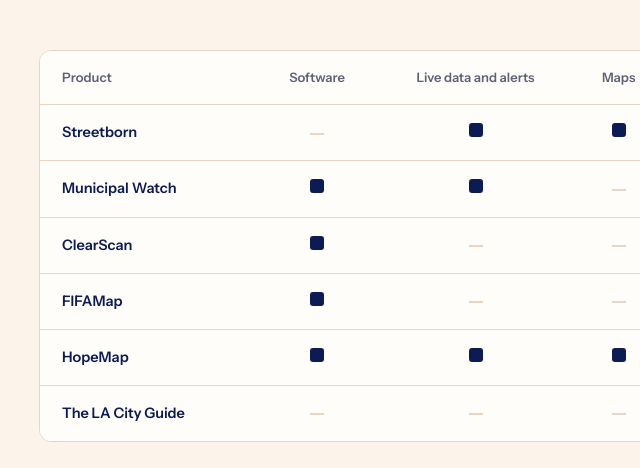
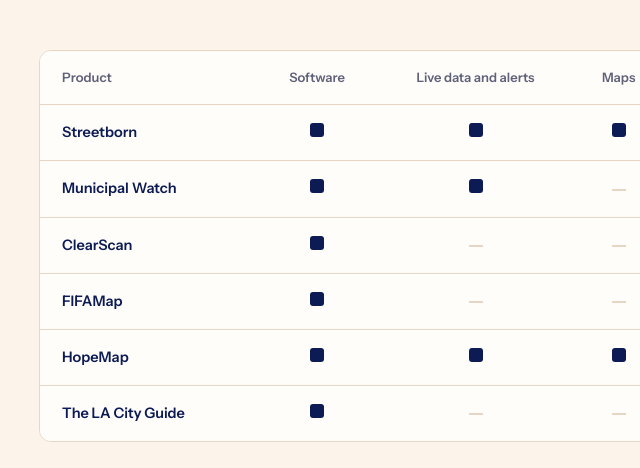
Before and after one commit to unmountapp/chocoberryexclusive.com, a plain HTML site: page index.html in a window 1280 px wide. Shown: the part 2262-2730 px from the top of the page, 39-679 px from the left. Drawn offline with nearby package versions, Linux system fonts and the light colour scheme; no server answers.

Commit message:
Tick Software for every product in the table
Co-Authored-By: Claude Opus 5.5 <noreply@anthropic.com>
Claude-Session: https://claude.ai/code/session_01C3txvoHoAGirgpX932Gyku

```diff
--- a/index.html
+++ b/index.html
@@ -447,12 +447,12 @@ h1 .wd{display:inline-block;opacity:0;transform:translateY(.45em);animation:wd .
         <tr><th scope="col">Product</th><th scope="col">Software</th><th scope="col">Live data and alerts</th><th scope="col">Maps</th><th scope="col">Payments and revenue</th><th scope="col">Multilingual</th><th scope="col">Mobile app</th></tr>
       </thead>
       <tbody>
-        <tr><th scope="row"><a href="#c-streetborn">Streetborn</a></th><td><span class="no" role="img" aria-label="No"></span></td><td><span class="yes" role="img" aria-label="Yes"></span></td><td><span class="yes" role="img" aria-label="Yes"></span></td><td><span class="yes" role="img" aria-label="Yes"></span></td><td><span class="no" role="img" aria-label="No"></span></td><td><span class="no" role="img" aria-label="No"></span></td></tr>
+        <tr><th scope="row"><a href="#c-streetborn">Streetborn</a></th><td><span class="yes" role="img" aria-label="Yes"></span></td><td><span class="yes" role="img" aria-label="Yes"></span></td><td><span class="yes" role="img" aria-label="Yes"></span></td><td><span class="yes" role="img" aria-label="Yes"></span></td><td><span class="no" role="img" aria-label="No"></span></td><td><span class="no" role="img" aria-label="No"></span></td></tr>
         <tr><th scope="row"><a href="#c-municipal">Municipal Watch</a></th><td><span class="yes" role="img" aria-label="Yes"></span></td><td><span class="yes" role="img" aria-label="Yes"></span></td><td><span class="no" role="img" aria-label="No"></span></td><td><span class="yes" role="img" aria-label="Yes"></span></td><td><span class="no" role="img" aria-label="No"></span></td><td><span class="no" role="img" aria-label="No"></span></td></tr>
         <tr><th scope="row"><a href="#c-clearscan">ClearScan</a></th><td><span class="yes" role="img" aria-label="Yes"></span></td><td><span class="no" role="img" aria-label="No"></span></td><td><span class="no" role="img" aria-label="No"></span></td><td><span class="no" role="img" aria-label="No"></span></td><td><span class="no" role="img" aria-label="No"></span></td><td><span class="no" role="img" aria-label="No"></span></td></tr>
         <tr><th scope="row"><a href="#c-fifamap">FIFAMap</a></th><td><span class="yes" role="img" aria-label="Yes"></span></td><td><span class="no" role="img" aria-label="No"></span></td><td><span class="no" role="img" aria-label="No"></span></td><td><span class="yes" role="img" aria-label="Yes"></span></td><td><span class="yes" role="img" aria-label="Yes"></span></td><td><span class="no" role="img" aria-label="No"></span></td></tr>
         <tr><th scope="row"><a href="#c-hopemap">HopeMap</a></th><td><span class="yes" role="img" aria-label="Yes"></span></td><td><span class="yes" role="img" aria-label="Yes"></span></td><td><span class="yes" role="img" aria-label="Yes"></span></td><td><span class="no" role="img" aria-label="No"></span></td><td><span class="yes" role="img" aria-label="Yes"></span></td><td><span class="yes" role="img" aria-label="Yes"></span></td></tr>
-        <tr><th scope="row"><a href="#c-laguide">The LA City Guide</a></th><td><span class="no" role="img" aria-label="No"></span></td><td><span class="no" role="img" aria-label="No"></span></td><td><span class="no" role="img" aria-label="No"></span></td><td><span class="yes" role="img" aria-label="Yes"></span></td><td><span class="no" role="img" aria-label="No"></span></td><td><span class="no" role="img" aria-label="No"></span></td></tr>
+        <tr><th scope="row"><a href="#c-laguide">The LA City Guide</a></th><td><span class="yes" role="img" aria-label="Yes"></span></td><td><span class="no" role="img" aria-label="No"></span></td><td><span class="no" role="img" aria-label="No"></span></td><td><span class="yes" role="img" aria-label="Yes"></span></td><td><span class="no" role="img" aria-label="No"></span></td><td><span class="no" role="img" aria-label="No"></span></td></tr>
       </tbody>
     </table>
   </div>
```
